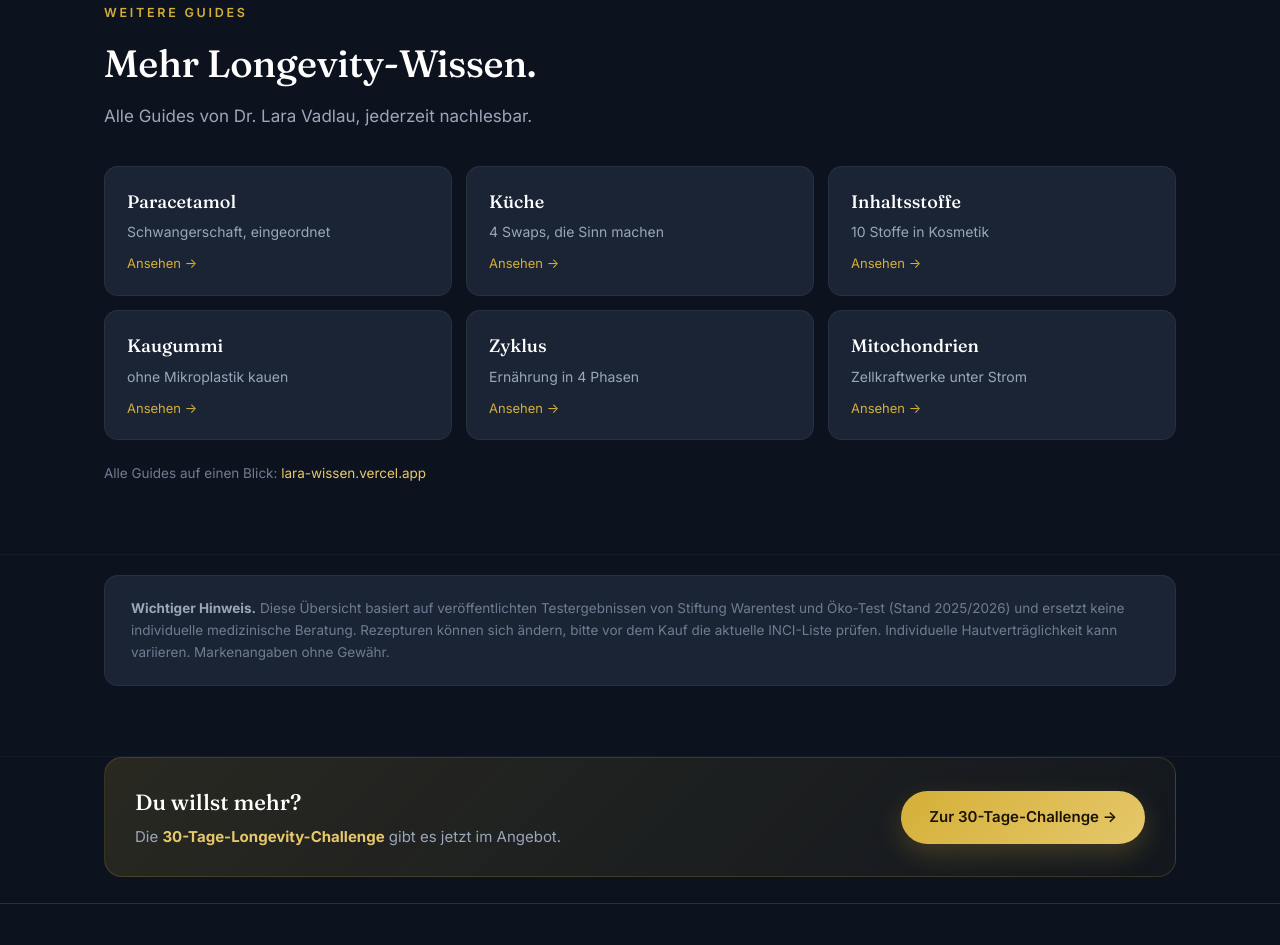
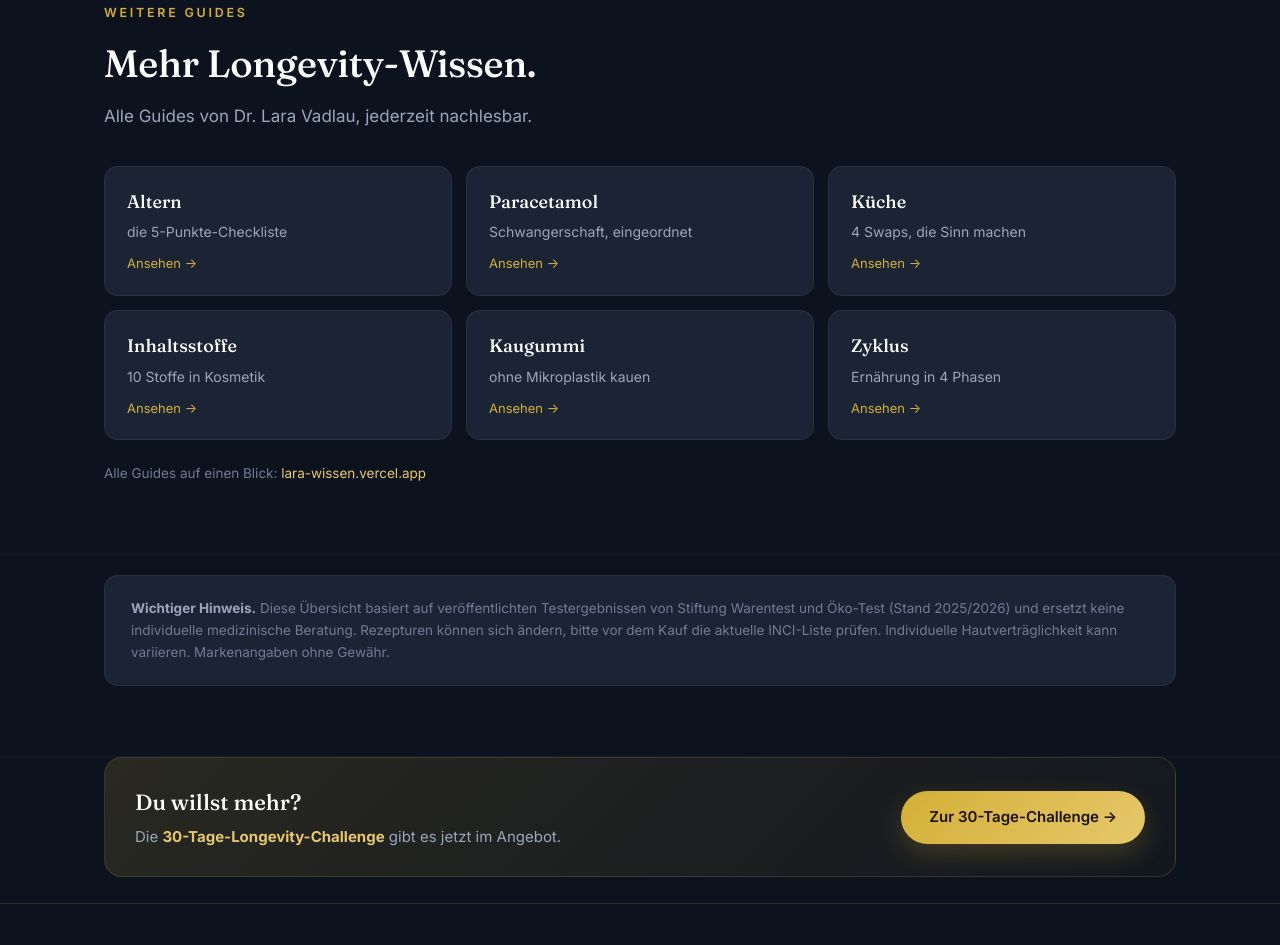
Before and after one commit to BookRevolution/lara-wissen-sonnencreme, a plain HTML site: page index.html in a window 1280 px wide. Shown: the part 7052-7997 px from the top of the page. Drawn offline with Linux system fonts and the light colour scheme.

Commit message:
Querverlinkung: Altern-Checkliste

```diff
--- a/index.html
+++ b/index.html
@@ -399,12 +399,12 @@ footer .container{display:flex;flex-wrap:wrap;justify-content:space-between;gap:
       <p>Alle Guides von Dr. Lara Vadlau, jederzeit nachlesbar.</p>
     </div>
     <div class="more reveal">
+      <a href="https://lara-altern.vercel.app"><span class="t">Altern</span><span class="d">die 5-Punkte-Checkliste</span><span class="go">Ansehen &rarr;</span></a>
       <a href="https://lara-paracetamol.vercel.app"><span class="t">Paracetamol</span><span class="d">Schwangerschaft, eingeordnet</span><span class="go">Ansehen &rarr;</span></a>
       <a href="https://lara-kueche.vercel.app"><span class="t">Küche</span><span class="d">4 Swaps, die Sinn machen</span><span class="go">Ansehen &rarr;</span></a>
       <a href="https://lara-inhaltsstoffe.vercel.app"><span class="t">Inhaltsstoffe</span><span class="d">10 Stoffe in Kosmetik</span><span class="go">Ansehen &rarr;</span></a>
       <a href="https://lara-kaugummi.vercel.app"><span class="t">Kaugummi</span><span class="d">ohne Mikroplastik kauen</span><span class="go">Ansehen &rarr;</span></a>
       <a href="https://lara-zyklus.vercel.app"><span class="t">Zyklus</span><span class="d">Ernährung in 4 Phasen</span><span class="go">Ansehen &rarr;</span></a>
-      <a href="https://lara-mitochondrien.vercel.app"><span class="t">Mitochondrien</span><span class="d">Zellkraftwerke unter Strom</span><span class="go">Ansehen &rarr;</span></a>
     </div>
     <p style="margin-top:22px;color:var(--muted-2);font-size:13.5px">Alle Guides auf einen Blick: <a href="https://lara-wissen.vercel.app">lara-wissen.vercel.app</a></p>
   </div>
```
